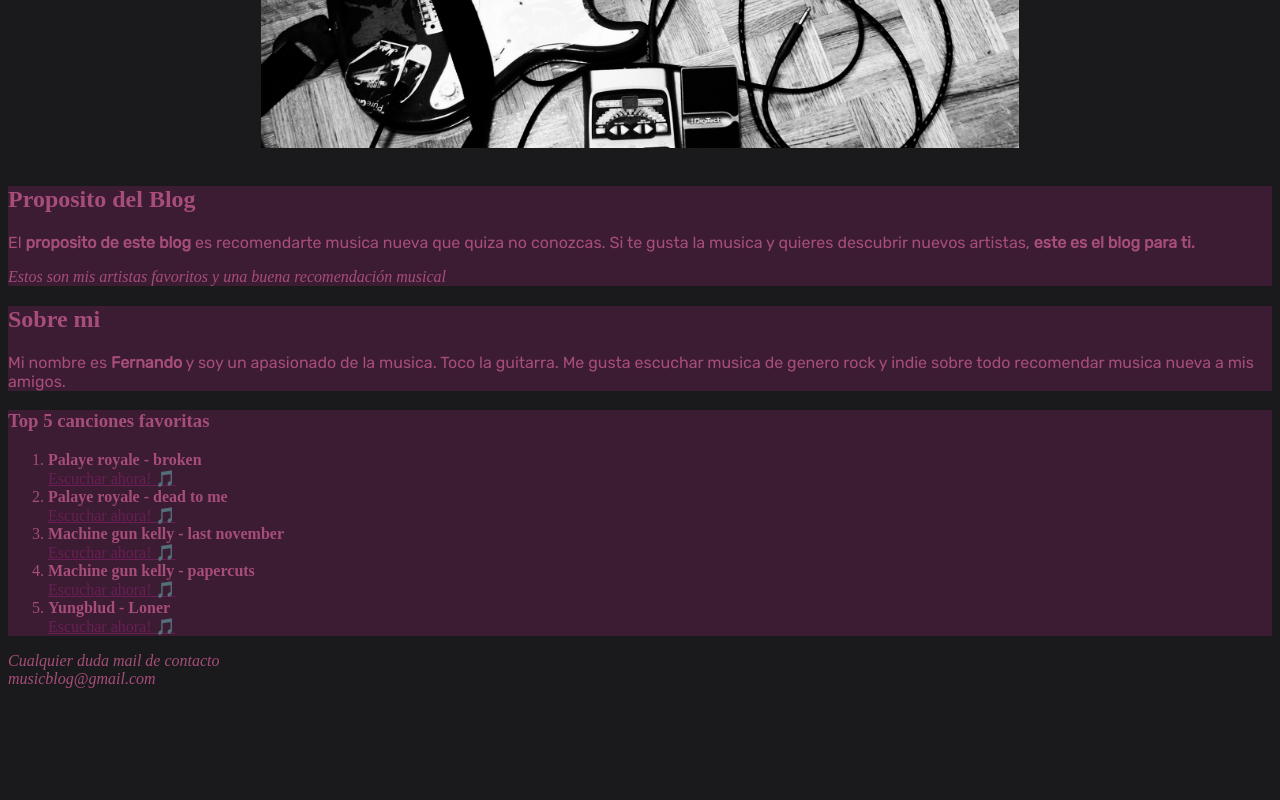
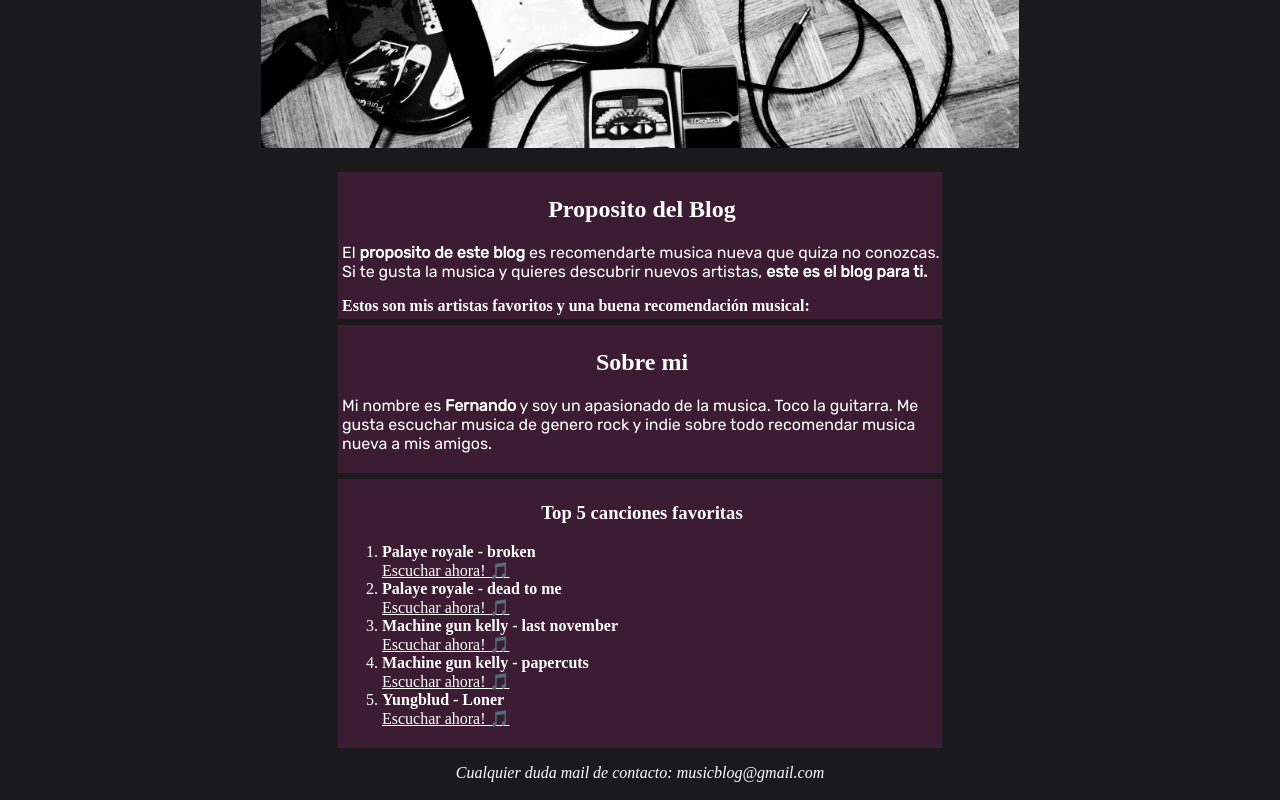
Before and after one commit to FernandoAlexisHH/MUSIC-BLOG, a plain HTML site: page index.html in a window 1280 px wide. Shown: the part 359-1159 px from the top of the page. Before the commit the page ends 1055 px from the top, so only its background shows below. Drawn offline with Linux system fonts and the light colour scheme; a web font is replaced by a local one.

Commit message:
Agregando estilos a los sections y dandole mejor aspecto con paddings

```diff
--- a/estilos.css
+++ b/estilos.css
@@ -1,24 +1,23 @@
 body {
   background-color: #1a1a1d;
-  color: #a64d79;
+  color: #fff;
 }
 
 h1 {
   text-align: center;
   font-family: "Rubik", serif;
-  font-optical-sizing: auto;
   font-weight: 400;
-  font-style: normal;
 }
 img {
   display: block;
   margin-left: auto;
   margin-right: auto;
   width: 60%;
+  border-radius: 2px;
 }
 
 a {
-  color: #6a1e55;
+  color: #fff;
 }
 p {
   font-family: "Rubik", serif;
@@ -28,4 +27,21 @@ p {
 }
 section {
   background-color: #3b1c32;
+  max-width: 600px;
+  margin: 6px auto;
+  padding: 4px 0 4px 4px;
 }
+section h2,
+h3 {
+  text-align: center;
+}
+
+footer {
+  background-color: #1a1a1d;
+  color: #fff;
+  text-align: center;
+  padding: 10px;
+}
+footer address {
+  display: inline;
+}
--- a/index.html
+++ b/index.html
@@ -39,8 +39,9 @@
         que quiza no conozcas. Si te gusta la musica y quieres descubrir nuevos
         artistas, <strong>este es el blog para ti.</strong>
       </p>
-      <em
-        >Estos son mis artistas favoritos y una buena recomendación musical</em
+      <strong
+        >Estos son mis artistas favoritos y una buena recomendación
+        musical:</strong
       >
     </section>
     <section>
@@ -106,7 +107,9 @@
         </li>
       </ol>
     </section>
-    <em>Cualquier duda mail de contacto</em>
-    <address>musicblog@gmail.com</address>
+    <footer>
+      <em>Cualquier duda mail de contacto:</em>
+      <address>musicblog@gmail.com</address>
+    </footer>
   </body>
 </html>
```
